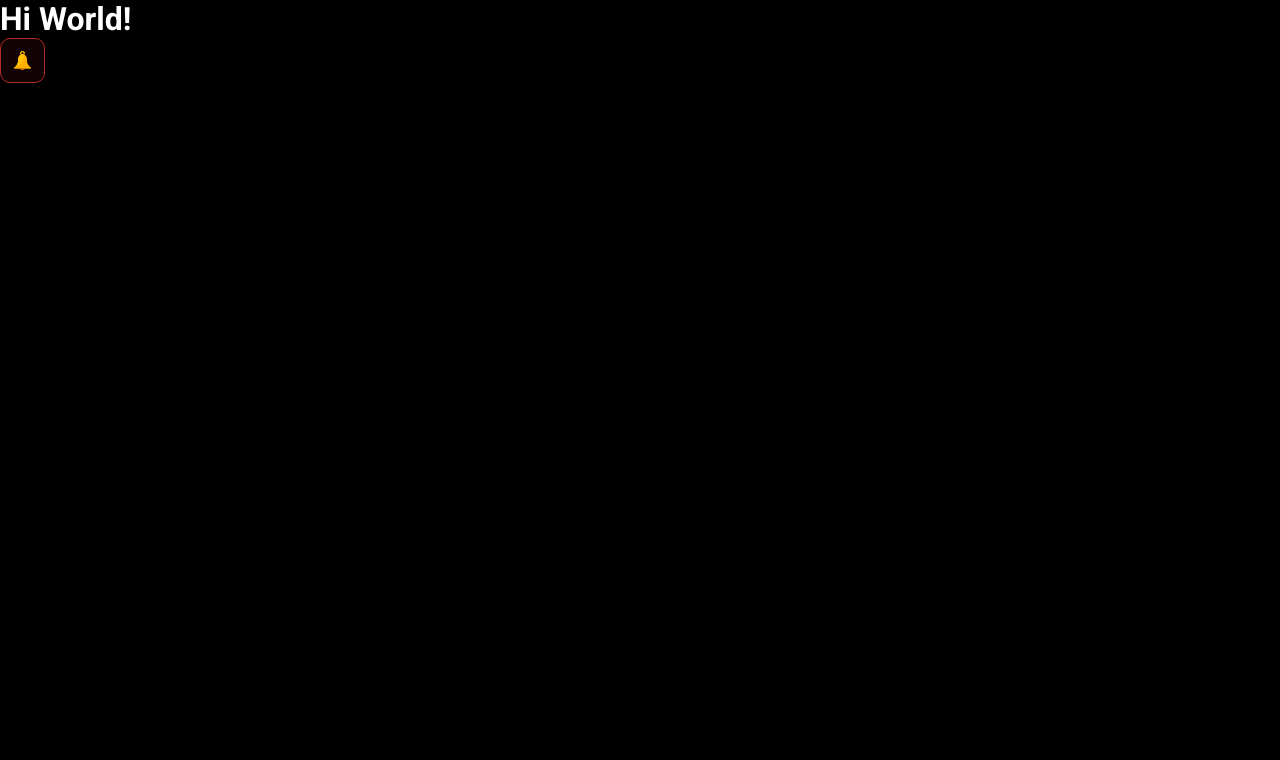
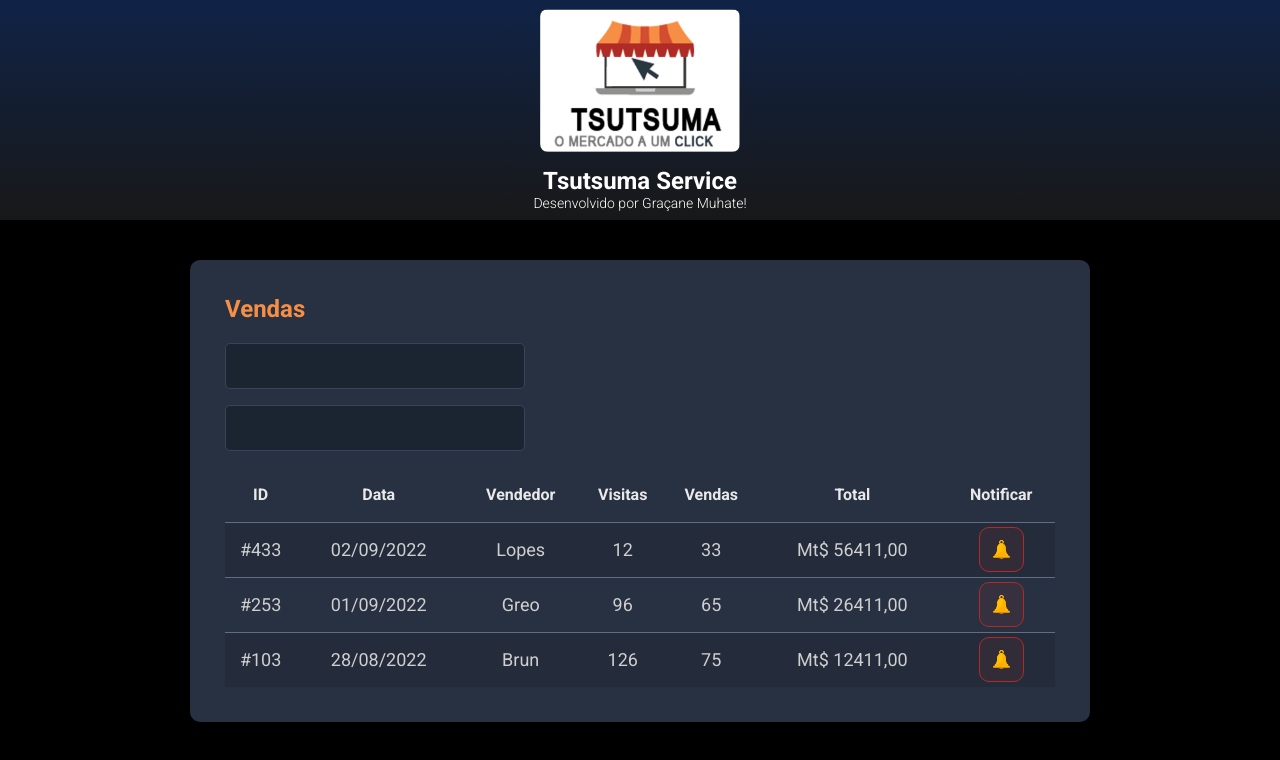
Before and after one commit to GXMUHATE/SpringReact, a React (Vite) app in the folder frontend/: page / in a window 1280 px wide. Shown: the top 760 px of the page. Built offline with nearby package versions, Linux system fonts and the light colour scheme.

Commit message:
Creating other components - Header and SalesCard

```diff
--- a/frontend/src/App.tsx
+++ b/frontend/src/App.tsx
@@ -1,10 +1,18 @@
-import NotificationButton from "./components/NotificationButton"
+import SalesCard from "./components/SalesCard"
+import Header from "./components/Header"
 
 function App() {
   return (
     <>
-    <h1>Hi World!</h1>
-    <NotificationButton/>
+      <Header />
+      <main>
+        <section id="sales">
+          <div className="tsutsu-container">
+            <SalesCard />
+          </div>
+        </section>
+      </main>
+
     </>
   )
 }
--- /dev/null
+++ b/frontend/src/components/Header/index.jsx
@@ -0,0 +1,16 @@
+import logo from "../../assets/img/Tsutsuma.png"
+import "./styles.css"
+
+function Header() {
+    return (
+        <header>
+            <div className="logo-container">
+                <img src={logo} alt="" width="200" />
+                <h1>Tsutsuma Service</h1>
+                <p>Desenvolvido por <a href="https://twitter.com/gracanemuhate">Graçane Muhate</a>!</p>
+            </div>
+        </header>
+    )
+}
+
+export default Header
--- /dev/null
+++ b/frontend/src/components/Header/styles.css
@@ -0,0 +1,26 @@
+header {
+    height: 220px;
+    background: linear-gradient(180deg,#102347, #181818 100%);
+    display: flex;
+    align-items: center;
+    justify-content: center;
+}
+
+.logo-container {
+    display: flex;
+    flex-direction: column;
+    align-items: center;
+}
+.logo-container img {
+    border-radius: 8px;
+}
+
+.logo-container h1 {
+    margin-top: 15px;
+    font-size: 24px;
+}
+
+.logo-container p {
+    font-size: 14px;
+    font-weight: 300;
+}
--- /dev/null
+++ b/frontend/src/components/SalesCard/index.tsx
@@ -0,0 +1,77 @@
+import NotificationButton from "../NotificationButton"
+import "./styles.css"
+
+function SalesCard() {
+    return (
+        <div className="tsutsu-card">
+            <h2 className="sales-title">Vendas</h2>
+            <div>
+                <div className="form-control-container">
+                    <input className="form-control" type="text" />
+                </div>
+                <div className="form-control-container">
+                    <input className="form-control" type="text" />
+                </div>
+            </div>
+
+            <div>
+                <table className="sales-table">
+                    <thead>
+                        <tr>
+                            <th className="show992">ID</th>
+                            <th className="show576">Data</th>
+                            <th>Vendedor</th>
+                            <th className="show992">Visitas</th>
+                            <th className="show992">Vendas</th>
+                            <th>Total</th>
+                            <th>Notificar</th>
+                        </tr>
+                    </thead>
+                    <tbody>
+                        <tr>
+                            <td className="show992">#433</td>
+                            <td className="show576">02/09/2022</td>
+                            <td>Lopes</td>
+                            <td className="show992">12</td>
+                            <td className="show992">33</td>
+                            <td>Mt$ 56411,00</td>
+                            <td>
+                                <div className="brown-btn-container">
+                                    <NotificationButton/>
+                                </div>
+                            </td>
+                        </tr>
+                        <tr>
+                            <td className="show992">#253</td>
+                            <td className="show576">01/09/2022</td>
+                            <td>Greo</td>
+                            <td className="show992">96</td>
+                            <td className="show992">65</td>
+                            <td>Mt$ 26411,00</td>
+                            <td>
+                                <div className="brown-btn-container">
+                                <NotificationButton/>
+                                </div>
+                            </td>
+                        </tr>
+                        <tr>
+                            <td className="show992">#103</td>
+                            <td className="show576">28/08/2022</td>
+                            <td>Brun</td>
+                            <td className="show992">126</td>
+                            <td className="show992">75</td>
+                            <td>Mt$ 12411,00</td>
+                            <td>
+                                <div className="brown-btn-container">
+                                <NotificationButton/>
+                                </div>
+                            </td>
+                        </tr>
+                    </tbody>
+                </table>
+            </div>
+        </div>
+    )
+}
+
+export default SalesCard
--- /dev/null
+++ b/frontend/src/components/SalesCard/styles.css
@@ -0,0 +1,102 @@
+.tsutsu-card {
+    background-color: #283142;
+    border-radius: 10px;
+    padding: 30px 10px;
+}
+
+.sales-title {
+    color: #f68f45;
+    font-size: 24px;
+    margin-bottom: 20px;
+}
+
+.form-control {
+    width: 100%;
+    height: 46px;
+    background-color: #1B2531;
+    border: 1px solid #384459;
+    border-radius: 5px;
+    color: #9AAABE;
+    padding: 0 20px;
+    font-size: 18px;
+}
+
+.form-control-container {
+    margin-bottom: 16px;
+    max-width: 300px;
+}
+
+.sales-table {
+    width: 100%;
+    border-spacing: 0;
+    border-collapse: collapse;
+}
+
+
+
+.sales-table thead {
+    height: 55px;
+    font-size: 16px;
+    color: #E9E9E9;
+    font-weight: 700;
+}
+
+.sales-table tbody {
+    font-size: 14px;
+    font-weight: 400;
+    color: #cfcfcf;
+    text-align: center;
+}
+
+.sales-table tbody tr {
+    height: 74px;
+    border-top: 1px solid #5F6E82;
+}
+
+.sales-table tbody tr:nth-child(odd):hover {
+    background-color: #964409;
+}
+.sales-table tbody tr:nth-child(odd) {
+    background-color: #242C3B;
+}
+.sales-table tbody tr:hover {
+    background-color: #964409;
+    cursor: pointer;
+}
+
+.brown-btn-container {
+    display: flex;
+    justify-content: center;
+}
+
+.show576 {
+    display: none;
+}
+
+.show992 {
+    display: none;
+}
+
+@media (min-width: 576px) {
+    .show576 {
+        display: table-cell;
+    }
+
+    .tsutsu-card {
+        padding: 35px;
+    }
+
+    .sales-table tbody tr {
+        height: 55px;
+    }
+
+    .sales-table tbody {
+        font-size: 18px;
+    }
+}
+
+@media (min-width: 992px) {
+    .show992 {
+        display: table-cell;
+    }
+}
--- a/frontend/src/index.css
+++ b/frontend/src/index.css
@@ -14,3 +14,13 @@
     color: unset;
     text-decoration: none;
 }
+
+.tsutsu-container{
+    width: 100%;
+    max-width: 900px;
+    margin: 0 auto;
+}
+
+#sales{
+    padding: 40px 10px;
+}
```
Also changed, not shown: frontend/src/assets/img/Tsutsuma.png (added).
